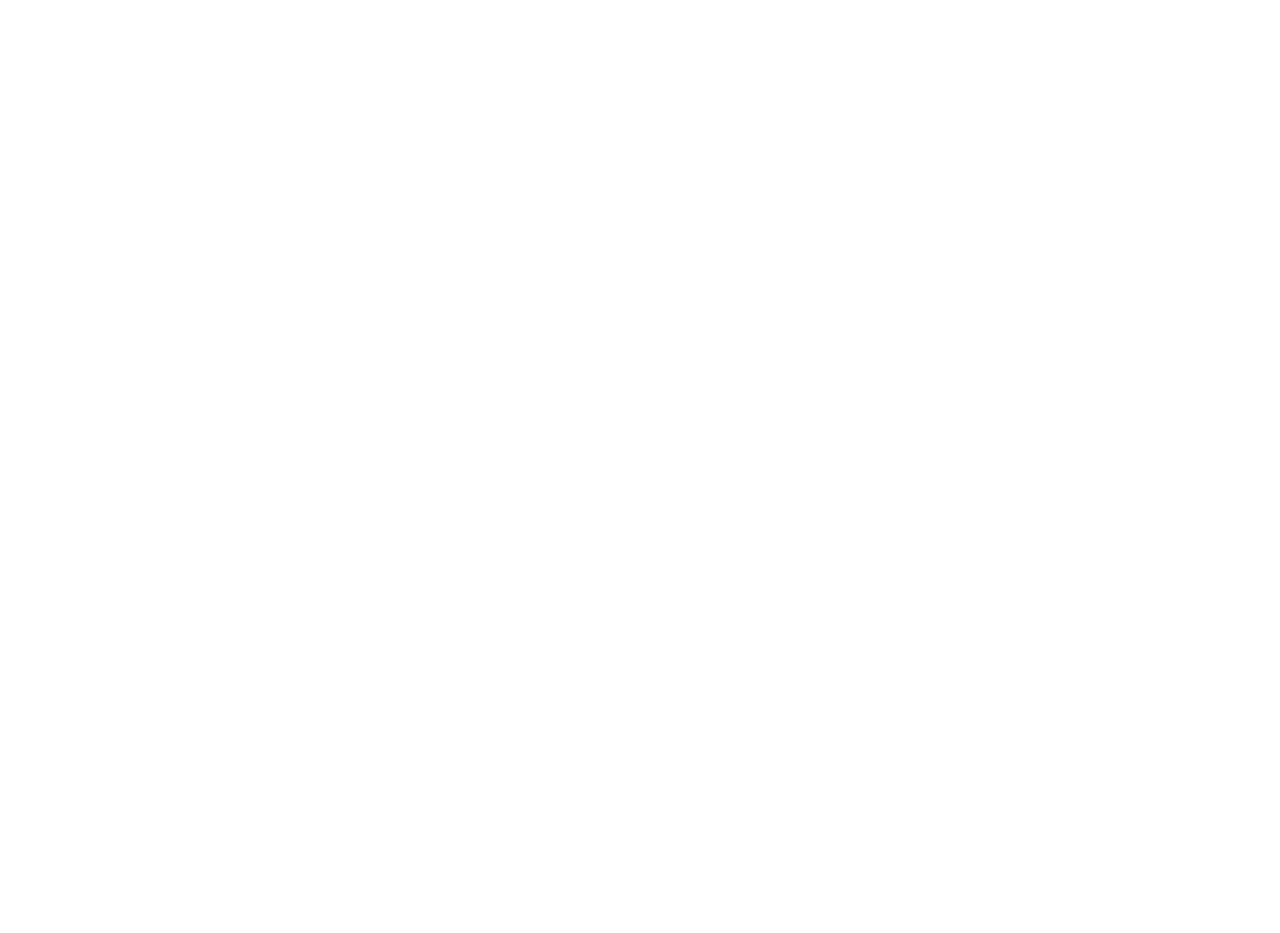
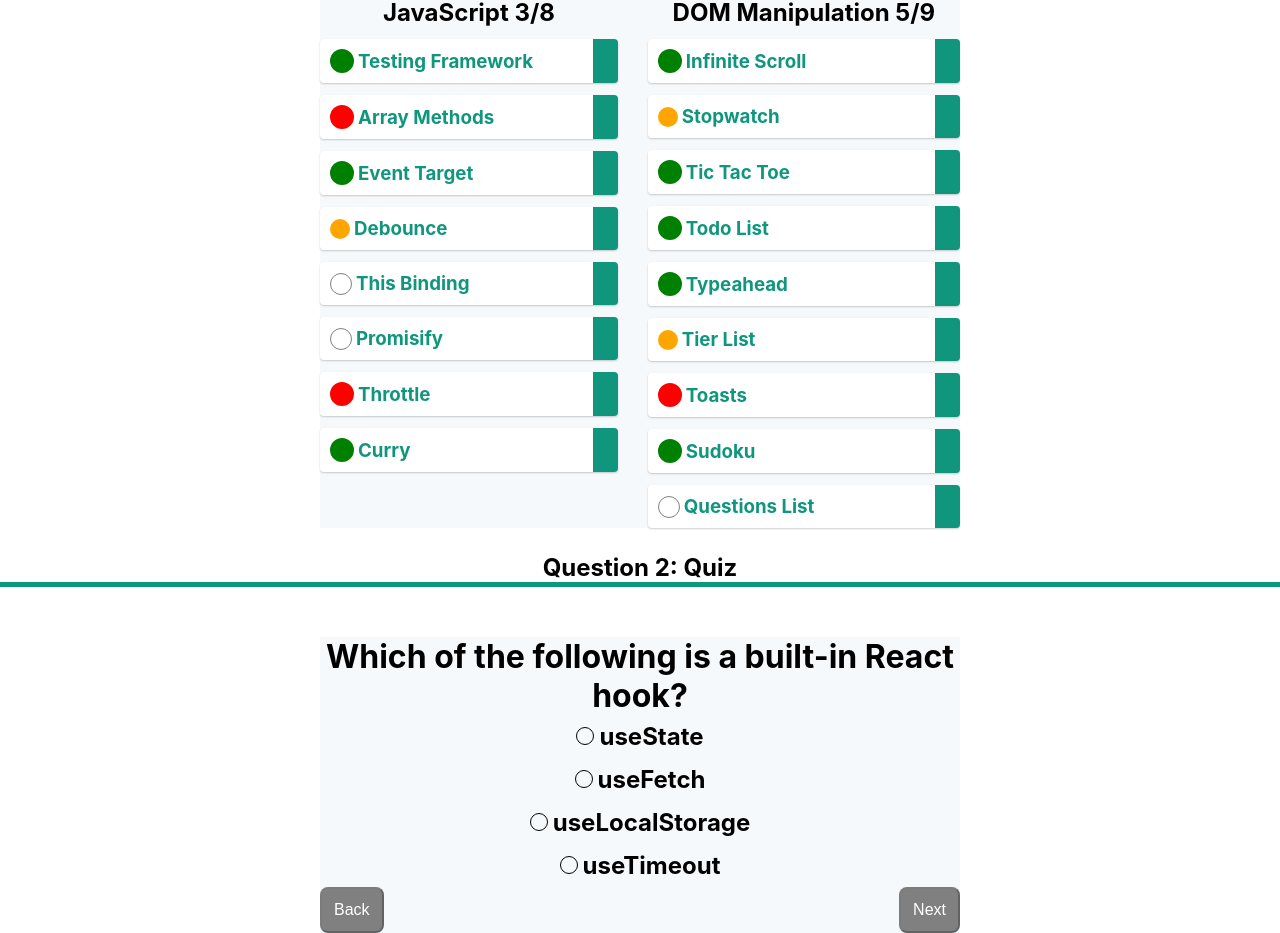
Before and after one commit to anapimolodec/react-exercises, a React (Create React App) app: page / in a window 1280 px wide. Shown: the part 447-1380 px from the top of the page. Before the commit the page ends 800 px from the top, so only its background shows below. Built offline with nearby package versions, Linux system fonts and the light colour scheme.

Commit message:
Quiz question Done

```diff
--- a/src/App.css
+++ b/src/App.css
@@ -5,6 +5,11 @@
 .App-logo {
   height: 40vmin;
   pointer-events: none;
+}
+
+.question-title {
+  margin: 25px 0 50px 0;
+  border-bottom: 5px solid #11967e;
 }
 
 @media (prefers-reduced-motion: no-preference) {
--- a/src/App.js
+++ b/src/App.js
@@ -1,10 +1,13 @@
 import './App.css';
-// import QuestionList from './QuestionList';
+import QuestionList from './QuestionList';
 import Quiz from './Quiz';
 
 function App() {
   return (
     <div className="App">
+      <h2 className='question-title'> Question 1: Question List</h2>
+      <QuestionList />
+      <h2 className='question-title'> Question 2: Quiz</h2>
       <Quiz />
     </div>
   );
--- a/src/Quiz.css
+++ b/src/Quiz.css
@@ -1,12 +1,19 @@
 .quiz-main {
     background-color: #f6f9fc;
     max-width: 50vw;
+    margin-left: auto;
+    margin-right: auto;
+    position: relative;
 }
 
 h1 {
     text-align: center;
 }
-
+.button-wrapper {
+    width: 100%;
+    display: flex;
+    justify-content: space-between;
+}
 button, input[type="button"] {
     cursor: pointer;
     padding: 12px;
@@ -15,7 +22,6 @@
     background-color: #02203c;
     color: white;
     transition: 0.5s;
-    position: absolute;
 }
 
 button:first-of-type, input[type="button"]:first-of-type {
--- a/src/Quiz.js
+++ b/src/Quiz.js
@@ -5,50 +5,56 @@
 export default function Quiz() {
   const [data, setData] = useState(null);
   const [open, setOpen] = useState(0);
+  const [answers, setAnswers] = useState([]);
 
   useEffect(() => {
     setData(quizData);
   }, []);
 
+  const currentlyClicked = (newAns) => {
+    let cloneAns = [...answers];
+    cloneAns[open] = newAns;
+    setAnswers(cloneAns);
+  }
+
 return (<>
     {data &&
         <div className="quiz-main">
-        <Question question={data[open]} correct={data[open].correctAnswer}/>
+          <Question question={data[open]} currentlyClicked={currentlyClicked} answer={answers[open]}/>
+          <div className='button-wrapper'>
             <button disabled={open <= 0 ? true : false} onClick={() => setOpen(open - 1)}>Back</button>
-        <button disabled={open >= data.length - 1 ? true : false} onClick={() => setOpen(open + 1)}>Next</button>
+            <button disabled={(open >= data.length - 1 || answers[open] === undefined) ? true : false} onClick={() => setOpen(open + 1)}>Next</button>
+          </div>
            </div>
     }
     </>
   );
 }
 
-const Question = (props) => {
-    const [clicked, setClicked] = useState(false);
-    const [chosen, setChosen] = useState(null);
-    const ans = props.question.answers;
-    console.log("opened question");
-    console.log(clicked, chosen);
-    const updateAnswer = (i) => {
-
-        if (clicked === false) {
-          // selectAnswer(i);
-          console.log("opened clicked question");
+const Question = ({question, currentlyClicked, answer}) => {
+  const correct = question.correctAnswer;
+  const [chose, setChosen] = useState(-1);
+  useEffect(() => {
+    setChosen(-1);
+  }, [question]);
+  const handleClick = (i) => {
+    if (answer !== undefined) {
+      return ;
+    } else if (chose === -1) {
       setChosen(i);
-          setClicked(true);
+      currentlyClicked(i);
     }
   }
-
     return (
       <>
-        <h1>{props.question.question}</h1>
-        {ans.map((option, i) => {
-         let classname ='answer ';
-        if (chosen === i) {
-          classname += props.correct === chosen ? 'correct' : 'incorrect';
+        <h1>{question.question}</h1>
+        {question.answers.map((option, i) => {
+          let classname = "answer";
+          if (answer === i) {
+              i === correct ? classname += ' correct' : classname += ' incorrect';
           }
-        return <h2 className={classname} key={i} onClick={() => updateAnswer(i)}>{option}</h2>
+        return <h2 key={i} className={classname} onClick={() => handleClick(i)}>{option}</h2>
       })}
-
       </>
     );
   }
```
Lines whose indentation alone changed are shown as unchanged.
